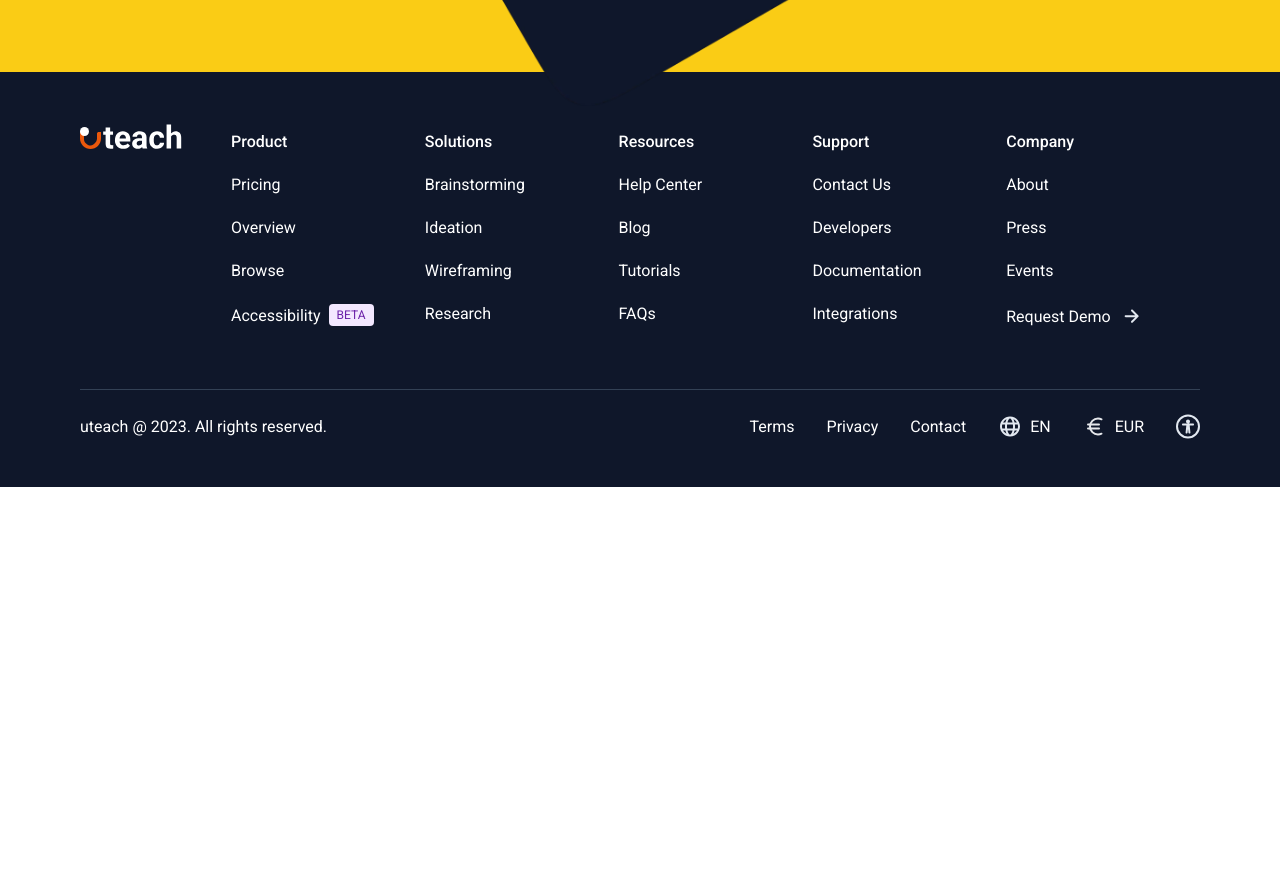
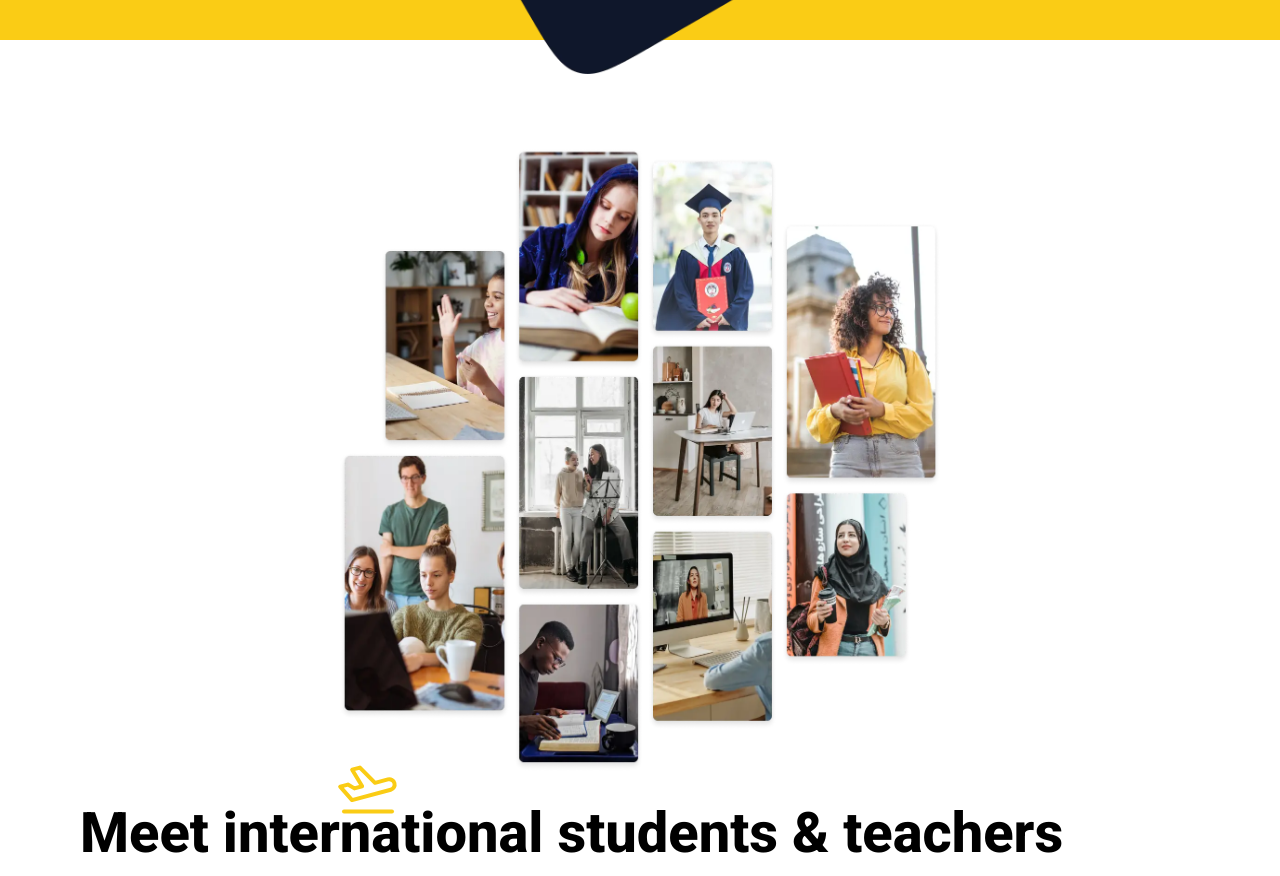
Before and after one commit to andre-rosatto/andre-rosatto-buzzvel_fe_test_2025, a Next.js app: page / in a window 1280 px wide. Shown: the part 3200-4076 px from the top of the page. Before the commit the page ends 3687 px from the top, so only its background shows below. Built offline with nearby package versions, Linux system fonts and the light colour scheme.

Commit message:
meet section

```diff
--- a/src/components/IntroSection/IntroSection.module.css
+++ b/src/components/IntroSection/IntroSection.module.css
@@ -11,6 +11,7 @@
   width: 100%;
   display: flex;
   padding: 5rem var(--content-padding-h);
+  align-items: center;
 }
 
 .textContainer {
--- a/src/components/MeetSection/MeetSection.jsx
+++ b/src/components/MeetSection/MeetSection.jsx
@@ -1,5 +1,87 @@
+import Image from 'next/image';
 import styles from './MeetSection.module.css';
 
 export default function MeetSection() {
-  return <div>MeetSection</div>;
+  return (
+    <section className={styles.container}>
+      <div className={styles.content}>
+        <div className={styles.meetImage}>
+          <Image
+            src='/assets/meet.webp'
+            alt='students chatting'
+            priority
+            fill
+            sizes='(max-width: 875px) 100%, auto'
+          />
+        </div>
+
+        <div className={styles.textContainer}>
+          <div className={styles.titleContainer}>
+            <svg
+              width='64'
+              height='65'
+              viewBox='0 0 64 65'
+              fill='none'
+              xmlns='http://www.w3.org/2000/svg'
+              className={styles.titleDecoration}
+            >
+              <g clip-path='url(#clip0_1_11897)'>
+                <path
+                  d='M39.0372 27.8536L51.9162 24.4027C53.2825 24.0366 54.7382 24.2283 55.9632 24.9355C57.1882 25.6428 58.0821 26.8077 58.4482 28.1739C58.8143 29.5402 58.6226 30.996 57.9154 32.221C57.2081 33.446 56.0432 34.3398 54.6769 34.7059L16.0399 45.0587L4.17138 31.6744L11.8988 29.6039L18.4308 33.3751L26.1582 31.3046L16.1753 14.6543L23.9027 12.5838L39.0372 27.8536Z'
+                  stroke='#FACC15'
+                  stroke-width='4'
+                  stroke-linecap='round'
+                  stroke-linejoin='round'
+                />
+                <path
+                  d='M8 56.5H56'
+                  stroke='#FACC15'
+                  stroke-width='4'
+                  stroke-linecap='round'
+                  stroke-linejoin='round'
+                />
+              </g>
+              <defs>
+                <clipPath id='clip0_1_11897'>
+                  <rect
+                    width='64'
+                    height='64'
+                    fill='white'
+                    transform='translate(0 0.5)'
+                  />
+                </clipPath>
+              </defs>
+            </svg>
+            <h2 className={styles.title}>
+              Meet international students & teachers
+            </h2>
+          </div>
+          <p className={styles.text}>
+            Morbi sit egestas dignissim pharetra, sed amet. Tempus justo
+            senectus risus ac vel, velit, nunc. Eget commodo eget in aliquam
+            facilisi facilisi nec magna hendrerit. Placerat ipsum sit tellus
+            urna, faucibus aenean lorem faucibus integer.
+          </p>
+          <a href='#' className={styles.link}>
+            <span className={styles.linkText} style={{ marginRight: '1rem' }}>
+              Explore teachers and students
+            </span>
+            <svg
+              width='24'
+              height='24'
+              viewBox='0 0 24 24'
+              fill='none'
+              xmlns='http://www.w3.org/2000/svg'
+              preserveAspectRatio='none'
+            >
+              <path
+                d='M15.586 10.657L11.636 6.70704C11.4538 6.51844 11.353 6.26584 11.3553 6.00364C11.3576 5.74144 11.4628 5.49063 11.6482 5.30522C11.8336 5.11981 12.0844 5.01465 12.3466 5.01237C12.6088 5.01009 12.8614 5.11088 13.05 5.29304L18.707 10.95C18.8002 11.0427 18.8741 11.1529 18.9246 11.2742C18.9751 11.3955 19.001 11.5256 19.001 11.657C19.001 11.7884 18.9751 11.9186 18.9246 12.0399C18.8741 12.1612 18.8002 12.2714 18.707 12.364L13.05 18.021C12.9578 18.1166 12.8474 18.1927 12.7254 18.2451C12.6034 18.2976 12.4722 18.3251 12.3394 18.3263C12.2066 18.3274 12.0749 18.3021 11.952 18.2519C11.8291 18.2016 11.7175 18.1273 11.6236 18.0334C11.5297 17.9395 11.4555 17.8279 11.4052 17.705C11.3549 17.5821 11.3296 17.4504 11.3307 17.3176C11.3319 17.1849 11.3595 17.0536 11.4119 16.9316C11.4643 16.8096 11.5405 16.6993 11.636 16.607L15.586 12.657H6C5.73478 12.657 5.48043 12.5517 5.29289 12.3641C5.10536 12.1766 5 11.9223 5 11.657C5 11.3918 5.10536 11.1375 5.29289 10.9499C5.48043 10.7624 5.73478 10.657 6 10.657H15.586Z'
+                fill='#2563EB'
+              />
+            </svg>
+          </a>
+        </div>
+      </div>
+    </section>
+  );
 }
--- a/src/components/MeetSection/MeetSection.module.css
+++ b/src/components/MeetSection/MeetSection.module.css
@@ -0,0 +1,111 @@
+.container {
+  display: flex;
+  justify-content: center;
+  width: 100%;
+}
+
+.content {
+  gap: 2rem;
+  font-size: 1.5rem;
+  max-width: 1440px;
+  width: 100%;
+  display: flex;
+  padding: 5rem var(--content-padding-h);
+  align-items: center;
+}
+
+.textContainer {
+  display: flex;
+  flex-direction: column;
+  gap: 2rem;
+}
+
+.titleContainer {
+  position: relative;
+}
+
+.titleDecoration {
+  position: absolute;
+  left: 24rem;
+  top: -3rem;
+  z-index: -1;
+}
+
+.title {
+  font-size: 3.5rem;
+  font-weight: 800;
+  margin: 0;
+  line-height: 110%;
+}
+
+.text {
+  margin: 0;
+  line-height: 160%;
+  font-weight: 400;
+}
+
+.meetImage {
+  position: relative;
+  width: 600px;
+  min-width: 600px;
+  height: 651px;
+}
+
+.link {
+  display: flex;
+  align-items: center;
+  text-decoration: none;
+  color: var(--link-color);
+}
+
+.linkText {
+  padding: 0;
+  font-weight: 500;
+}
+
+@media screen and (max-width: 1300px) {
+  .content {
+    flex-direction: column;
+    align-items: center;
+  }
+
+  .titleDecoration {
+    left: 16rem;
+  }
+}
+
+@media screen and (max-width: 875px) {
+  .content {
+    gap: 2rem;
+    padding: 3rem var(--content-padding-h);
+    font-size: 1rem;
+  }
+
+  .textContainer {
+    gap: 2rem;
+  }
+
+  .title {
+    font-size: 2.5rem;
+  }
+
+  .titleDecoration {
+    left: 17.5rem;
+    width: 2.5rem;
+    top: -2.5rem;
+  }
+
+  .text {
+    line-height: 140%;
+  }
+
+  .meetImage {
+    width: 361px;
+    min-width: 361px;
+    height: 309px;
+  }
+
+  .linkText {
+    font-weight: 500;
+  }
+}
--- a/src/components/ScreenSection/ScreenSection.module.css
+++ b/src/components/ScreenSection/ScreenSection.module.css
@@ -55,7 +55,6 @@
 .link {
   display: flex;
   align-items: center;
-  padding: 1rem 0.5rem;
   text-decoration: none;
   color: var(--link-color);
 }
--- a/src/pages/index.js
+++ b/src/pages/index.js
@@ -6,6 +6,7 @@ import Footer from '@/components/Footer';
 import IntroSection from '@/components/IntroSection';
 import ScreenSection from '@/components/ScreenSection';
 import TestimonialsSection from '@/components/TestimonialsSection';
+import MeetSection from '@/components/MeetSection';
 
 const geistSans = Geist({
   variable: '--font-geist-sans',
@@ -32,10 +33,9 @@ export default function Home() {
         <Navbar />
         <main className={styles.contentContainer}>
           <IntroSection />
-
           <ScreenSection />
-
           <TestimonialsSection />
+          <MeetSection />
         </main>
         <Footer />
       </div>
```
Also changed, not shown: public/assets/meet.webp (added).
